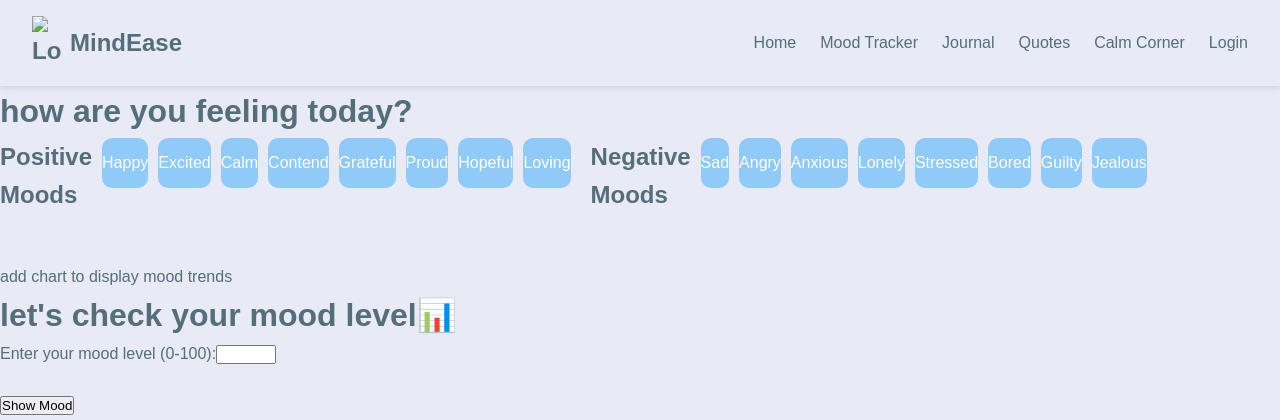
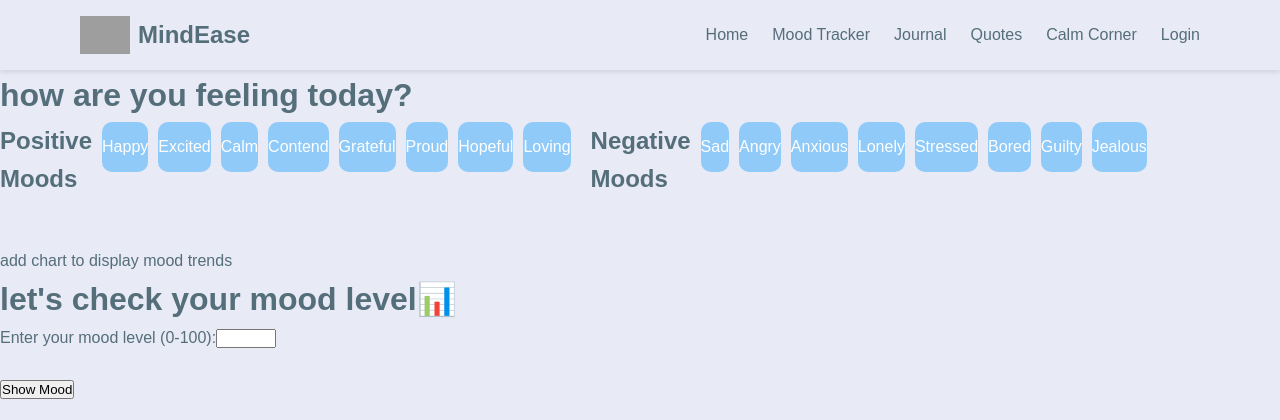
Before and after one commit to Pathum-Piyumal/MindEase, a PHP site: page /pages/mood.html in a window 1280 px wide. Shown: the top 420 px of the page. Run offline with PHP 8.4, Linux system fonts and the light colour scheme; some libraries are stand-ins or nearby versions; grey boxes are pictures that could not be loaded.

Commit message:
Updated files

```diff
--- a/public/css/mood.css
+++ b/public/css/mood.css
@@ -2,7 +2,7 @@
 header {
   background: #E8EAF6;
   /* Misty Lilac to Lavender */
-  padding: 1rem 2rem;
+  padding: 1rem 5rem;
   position: sticky;
   top: 0;
   z-index: 1000;
@@ -20,7 +20,7 @@ header {
 }
 
 .logo img {
-  width: 30px;
+  width: 50px;
   margin-right: 0.5rem;
 }
 
--- a/public/pages/mood.html
+++ b/public/pages/mood.html
@@ -12,8 +12,7 @@
     <!-- Header Section -->
     <header>
     <div class="logo">
-      <img src="https://via.placeholder.com/30?text=🧠" alt="Logo">
-      <br>
+      <img src="../../assets/icons/logo.png" alt="Brain Icon">
       <span>MindEase</span>
     </div>
     <nav>
```
